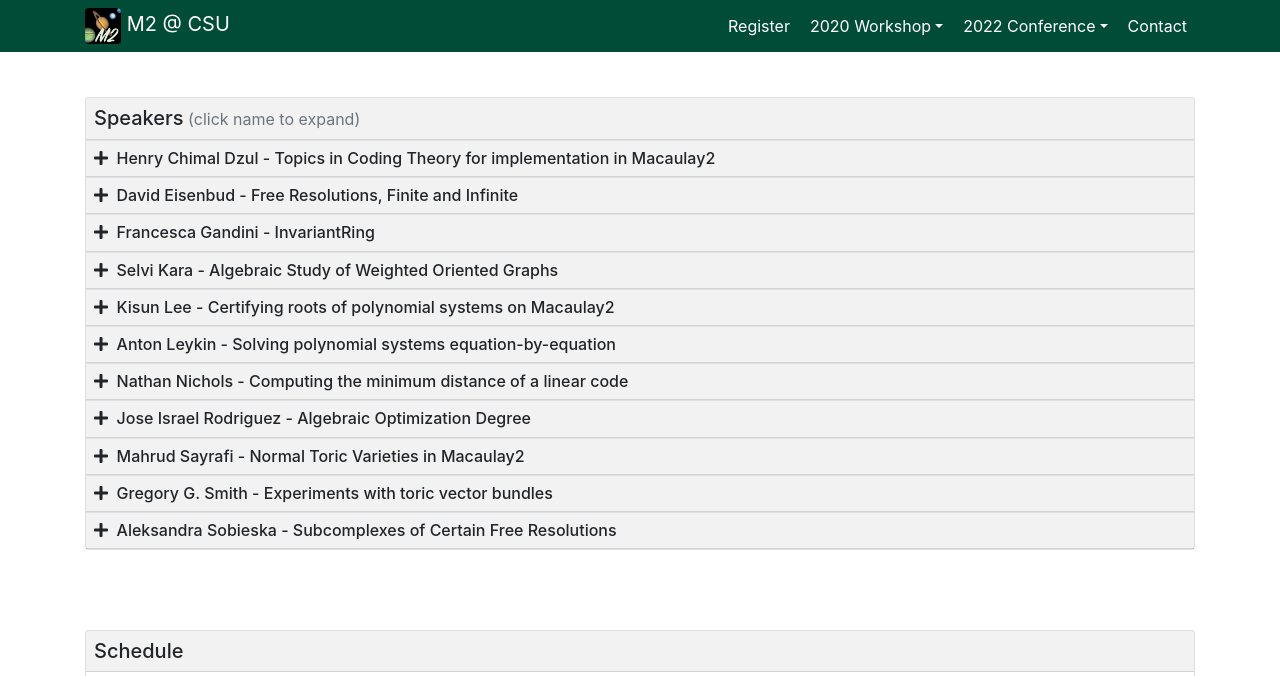
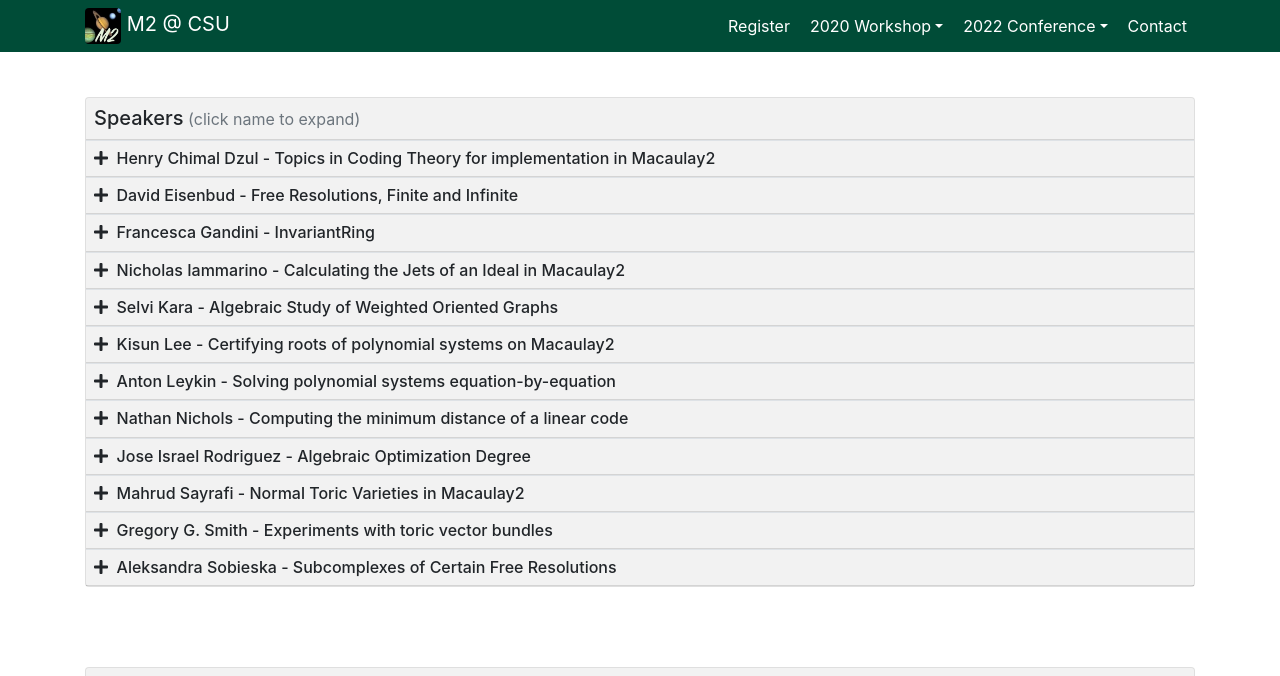
Before and after one commit to galettof/m2csu, a Jekyll site: the page built from conference.html, in a window 1280 px wide and 900 px high, scrolled down 1147 px, cut to the strip 0-676 px from the top of the window. Built offline with Jekyll 4.4.1, drawn with Linux system fonts in a browser that asks for light colours; nearby versions of some CDN libraries; some of the changed lines change nothing that is shown.

Commit message:
Nick's title and abstract

```diff
--- a/_data/talks.yml
+++ b/_data/talks.yml
@@ -93,3 +93,8 @@
   last: Chimal Dzul
   title: Topics in Coding Theory for implementation in Macaulay2
   abstract: "Error correction in digital information is crucial in modern communication devices. Recently, a Coding Theory package has been developed for Macaulay2. Although many functions and constructions of families of error correcting codes are included there, many others are missing. Instead of presenting work that has been done in Coding theory with the Help of Macaulay2, In this talk we will propose the implementation of more functions to complement the Coding Theory package of Macaulay2. First, we will propose to implement functions to describe the algebraic structure of Quasi-Cyclic codes. Quasi-cyclic codes are among the most important families of codes because they attain the highest minimum Hamming distance possible for a given length and dimension. On the other hand, we will propose to implement functions to study codes over finite rings. These are of interest to the research community in Coding theory as they close relation to other areas in Discrete Mathematics and DNA coding."
+
+- first: Nicholas
+  last: Iammarino
+  title: Calculating the Jets of an Ideal in Macaulay2
+  abstract: "We give a definition of the s-order jets of an ideal of a polynomial ring and show how the Jets package of Macaulay2 can be used to calculate the jets of an ideal.  We then show how we can use the jets of an ideal to calculate the jets of some other algebraic objects, including edge ideals of graphs.  Finally, we define the s-order principal component of the edge ideal of a graph and present an application to the cochordal family of graphs."
```
